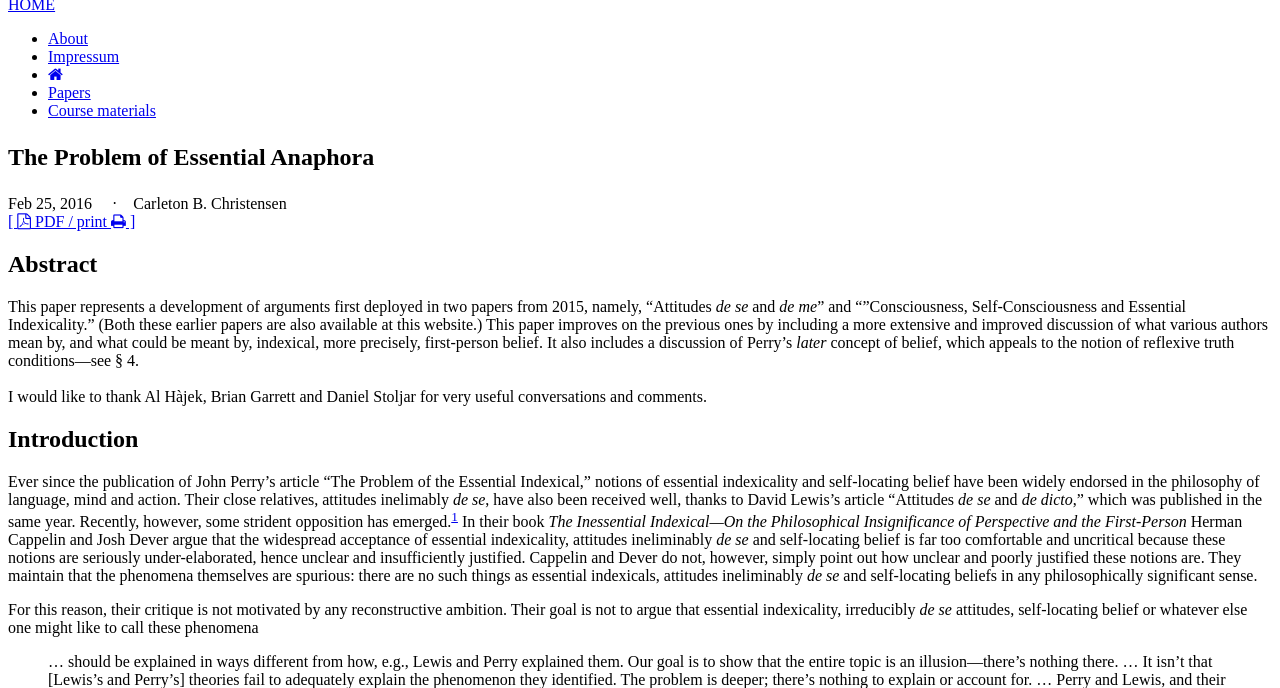
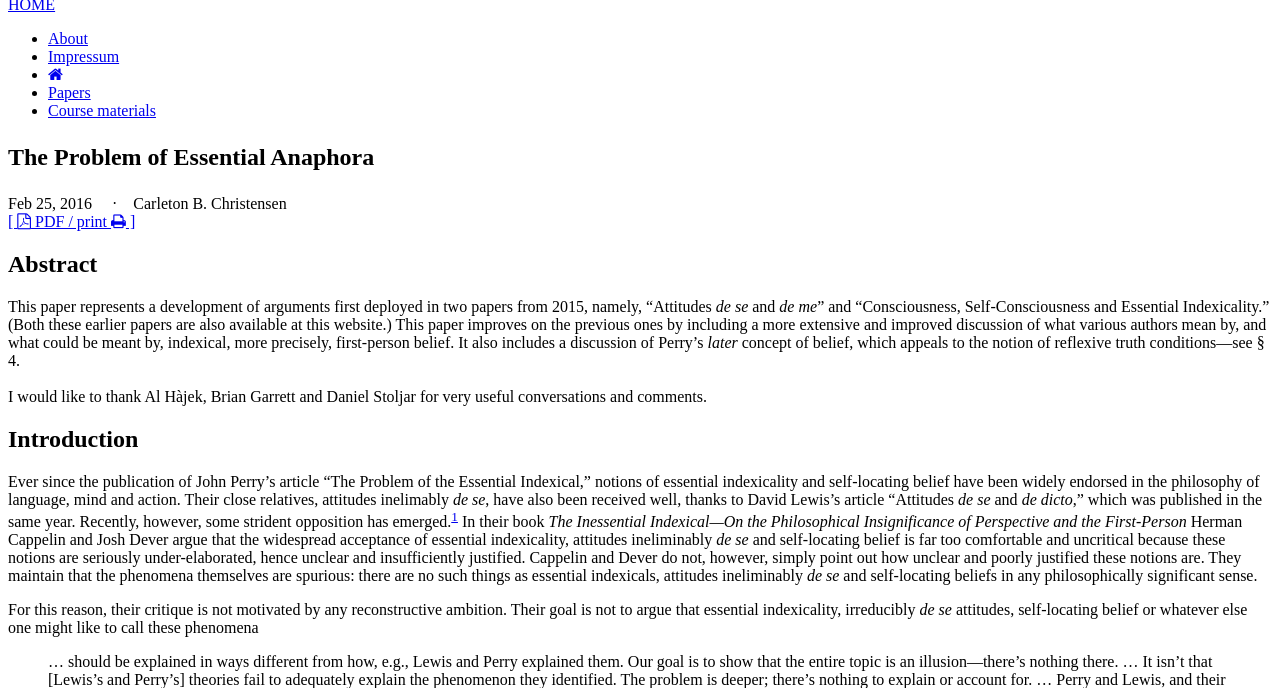
Before and after one commit to klepas/bruins-site, a Jekyll site: the page built from papers/_posts/2016-02-25-the-problem-of-essential-anaphora.md, in a window 1280 px wide and 900 px high, cut to the strip 212-900 px from the top of the window. Built offline with Jekyll 4.4.1, drawn with Linux system fonts in a browser that asks for light colours; nearby versions of some CDN libraries; some web fonts are replaced.

Commit message:
quotation mark issue

```diff
--- a/papers/_posts/2016-02-25-the-problem-of-essential-anaphora.md
+++ b/papers/_posts/2016-02-25-the-problem-of-essential-anaphora.md
@@ -4,7 +4,7 @@ title: "The Problem of Essential Anaphora"
 date: 2016-02-25
 version: "25.02.16, 10:22 am"
 author: Carleton B. Christensen
-abstract: "This paper represents a development of arguments first deployed in two papers from 2015, namely, “Attitudes _de se_ and _de me_” and “”Consciousness, Self-Consciousness and Essential Indexicality.” (Both these earlier papers are also available at this website.) This paper improves on the previous ones by including a more extensive and improved discussion of what various authors mean by, and what could be meant by, indexical, more precisely, first-person belief. It also includes a discussion of Perry’s _later_ concept of belief, which appeals to the notion of reflexive truth conditions—see § 4.<br><br/>I would like to thank Al Hàjek, Brian Garrett and Daniel Stoljar for very useful conversations and comments."
+abstract: "This paper represents a development of arguments first deployed in two papers from 2015, namely, “Attitudes _de se_ and _de me_” and “Consciousness, Self-Consciousness and Essential Indexicality.” (Both these earlier papers are also available at this website.) This paper improves on the previous ones by including a more extensive and improved discussion of what various authors mean by, and what could be meant by, indexical, more precisely, first-person belief. It also includes a discussion of Perry’s _later_ concept of belief, which appeals to the notion of reflexive truth conditions—see § 4.<br><br/>I would like to thank Al Hàjek, Brian Garrett and Daniel Stoljar for very useful conversations and comments."
 
 ---
 
```
